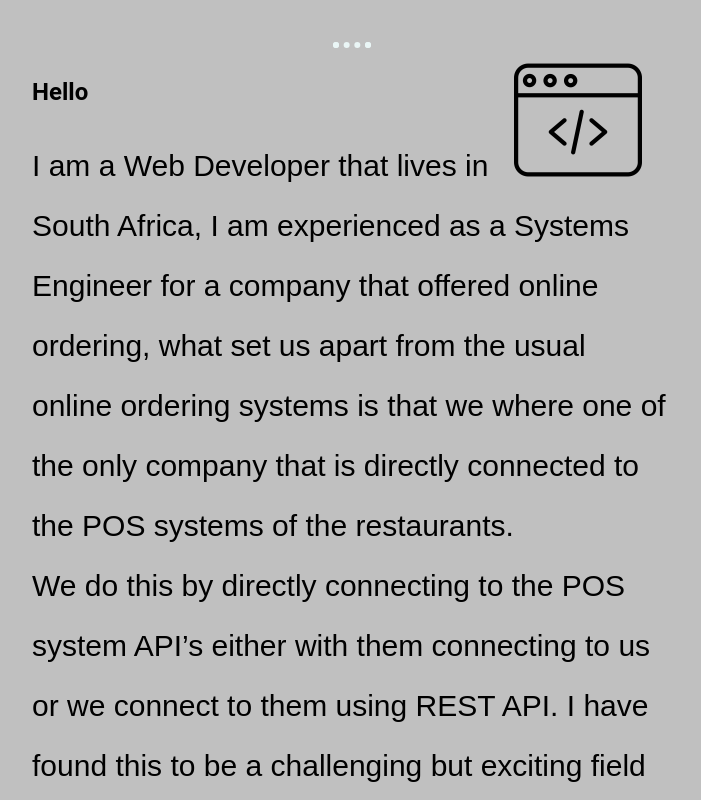
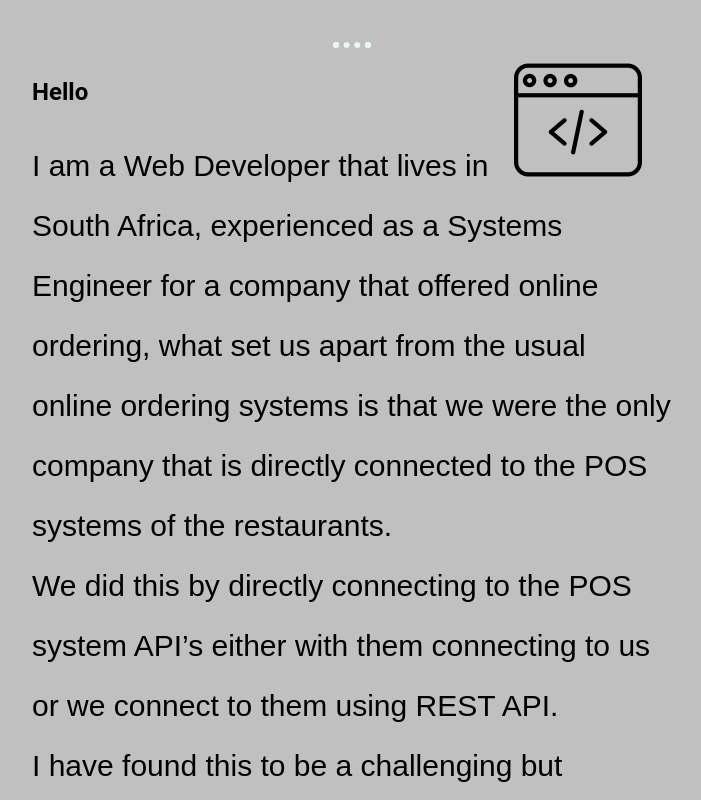
Before and after one commit to WaldenMarc/CV, a plain HTML site: page index.html in a window 1280 px wide. Shown: the part 540-1340 px from the top of the page, without its empty margins (288-989 px from the left). Drawn offline with Linux system fonts and the light colour scheme.

Commit message:
Add files via upload

```diff
--- a/index.html
+++ b/index.html
@@ -26,7 +26,7 @@
         <hr>
         <img class="Prog-img" src="images/web-programming.png" alt="">
         <h2>Hello</h2>
-        <p>I am a Web Developer that lives in South Africa, I am experienced as a Systems Engineer for a company that offered online ordering, what set us apart from the usual online ordering systems is that we where one of the only company that is directly connected to the POS systems of the restaurants. <br> We do this by directly connecting to the POS system API’s either with them connecting to us or we connect to them using REST API. I have found this to be a challenging but exciting field to be in and setting up the individual stores Menu’s and Websites has been a great challenge.</p>
+        <p>I am a Web Developer that lives in South Africa, experienced as a Systems Engineer for a company that offered online ordering, what set us apart from the usual online ordering systems is that we were the only company that is directly connected to the POS systems of the restaurants. <br> We did this by directly connecting to the POS system API’s either with them connecting to us or we connect to them using REST API. <br> I have found this to be a challenging but exciting field to be in and setting up the individual stores Menus and Websites has been a great challenge.</p>
     </div>
 
 <div class="skills">
```
